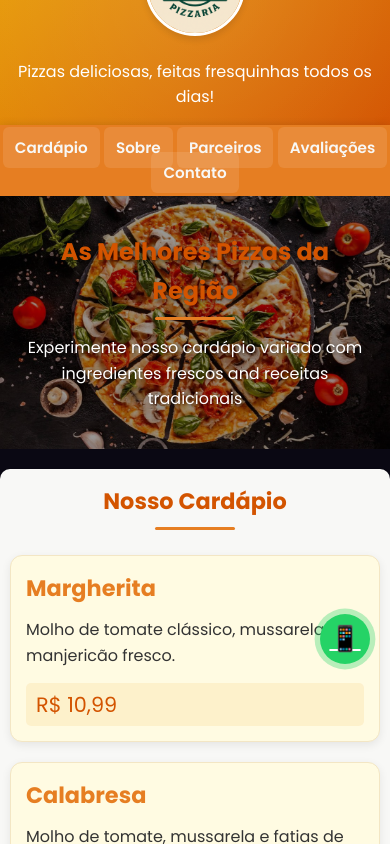
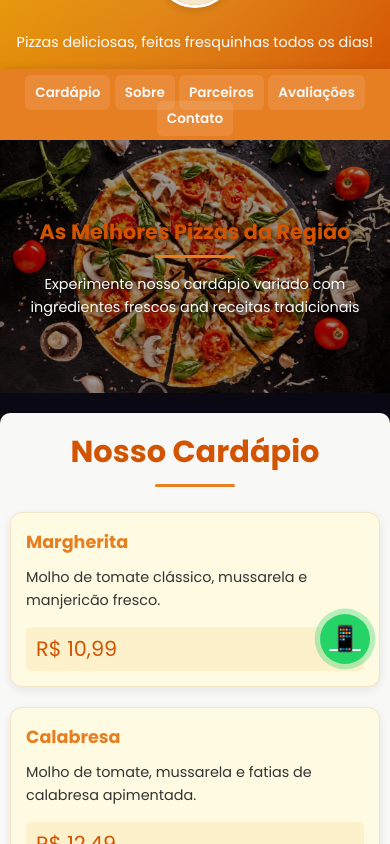
Before and after one commit to Delayering/site-pizzaria, a plain HTML site: page index.html in a window 390 px wide. Shown: the part 160-1004 px from the top of the page. Drawn offline with Linux system fonts and the light colour scheme.

Commit message:
ajustes mobile

```diff
--- a/Style/style.css
+++ b/Style/style.css
@@ -83,9 +83,9 @@ header p {
 /* ===== MENU SUPERIOR OTIMIZADO ===== */
 nav {
     background: var(--primary);
-    padding: 15px 0;
+    padding: 5px 0;
     text-align: center;
-    position: relative;
+    position: sticky;
     top: 0;
     z-index: 100;
     box-shadow: 0 2px 10px rgba(0,0,0,0.2);
@@ -104,7 +104,7 @@ nav {
 nav a {
     color: var(--light);
     text-decoration: none;
-    padding: 10px 15px;
+    padding: 5px 15px;
     font-weight: 600;
     font-size: 1rem;
     transition: var(--transition);
@@ -119,13 +119,13 @@ nav a:hover {
 
 /* Menu Hamburger para Mobile */
 .menu-toggle {
-    display: none;
+    display:flex;
     flex-direction: column;
     justify-content: center;
     align-items: center;
-    width: 40px;
-    height: 40px;
-    cursor: pointer;
+    width: 30px;
+    height: 30px;
+    cursor:col-resize;
     margin: 0 auto 10px;
 }
 
@@ -187,7 +187,7 @@ nav a:hover {
 
 /* Container principal */
 .container {
-    max-width: 1200px;
+    max-width: 1300px;
     margin: 40px auto;
     background: var(--light);
     padding: 40px 30px;
@@ -701,7 +701,7 @@ footer {
 }
 
 /* Para telas muito pequenas (como 200px) */
-@media (max-width: 320px) {
+@media (max-width: 500px) {
     header h1 {
         font-size: 1.5rem;
     }
@@ -724,7 +724,7 @@ footer {
     }
 
     h2 {
-        font-size: 1.2rem;
+        font-size: 1.9rem;
     }
 
     .card h3 {
```
